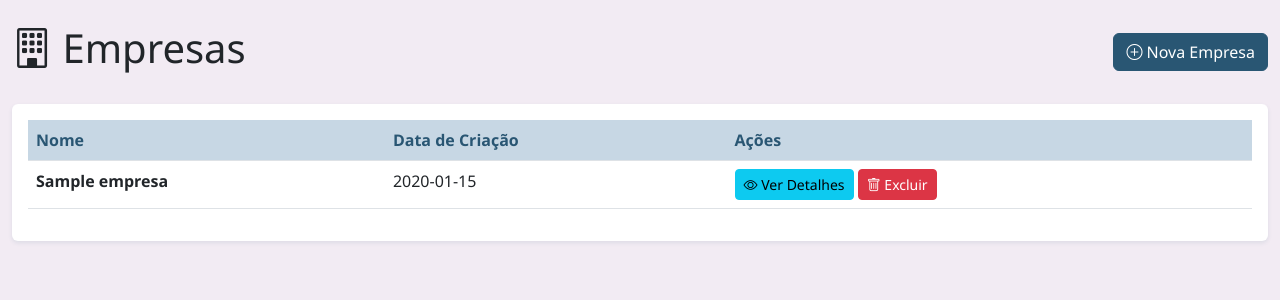
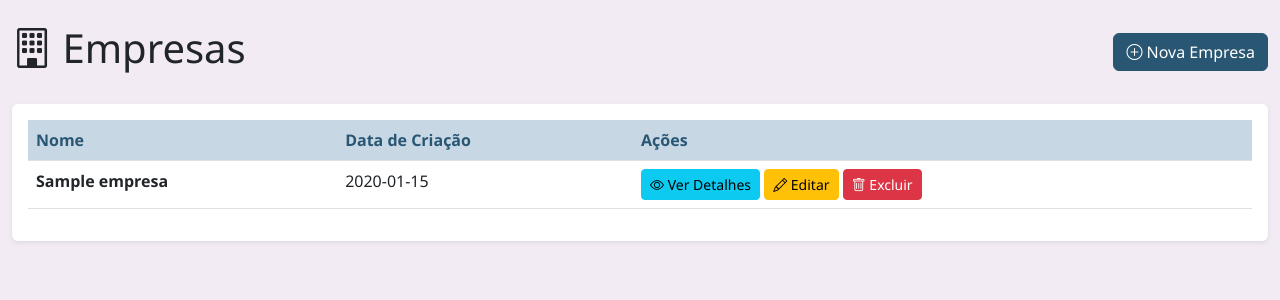
Before and after one commit to jcsouzadev/PlanCheck, a Python web app: template templates/empresas.html in a window 1280 px wide. Shown: the top 300 px of the page. Run offline with Jinja, Linux system fonts and the light colour scheme; the template is opened without the code that fills it: most values are stand-ins (such as "Sample title", 1, 10 or a date in 2020).

Commit message:
Add an edit button to the company management page
Adds a new button to the 'templates/empresas.html' file that allows users to navigate to the company editing page.

Replit-Commit-Author: Agent
Replit-Commit-Session-Id: 4f882a3d-8ae1-42ec-80e5-675a41a13642
Replit-Commit-Checkpoint-Type: full_checkpoint
Replit-Commit-Screenshot-Url: https://storage.googleapis.com/screenshot-production-us-central1/cc179dff-f5f1-4a30-a98d-f458b5e00ebe/4f882a3d-8ae1-42ec-80e5-675a41a13642/k7LSNmf

```diff
--- a/templates/empresas.html
+++ b/templates/empresas.html
@@ -35,6 +35,9 @@
                                 <td>
                                     <a href="{{ url_for('main.ver_empresa', empresa_id=empresa.id) }}" class="btn btn-sm btn-info">
                                         <i class="bi bi-eye"></i> Ver Detalhes
+                                    </a>
+                                    <a href="{{ url_for('main.editar_empresa', empresa_id=empresa.id) }}" class="btn btn-sm btn-warning">
+                                        <i class="bi bi-pencil"></i> Editar
                                     </a>
                                     <form method="POST" action="{{ url_for('main.deletar_empresa', empresa_id=empresa.id) }}" class="d-inline" onsubmit="return confirm('Tem certeza que deseja excluir esta empresa? Todos os dados relacionados serão perdidos.');">
                                         <button type="submit" class="btn btn-sm btn-danger">
```
